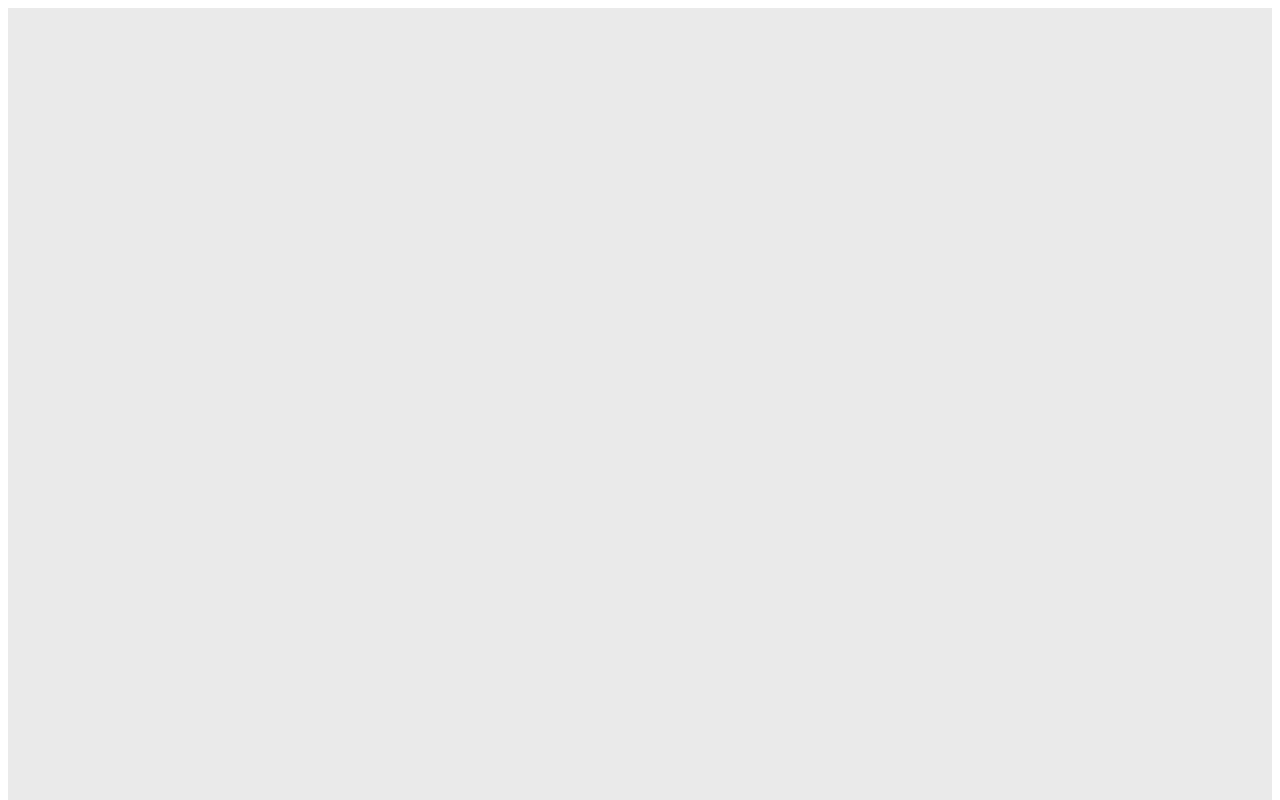
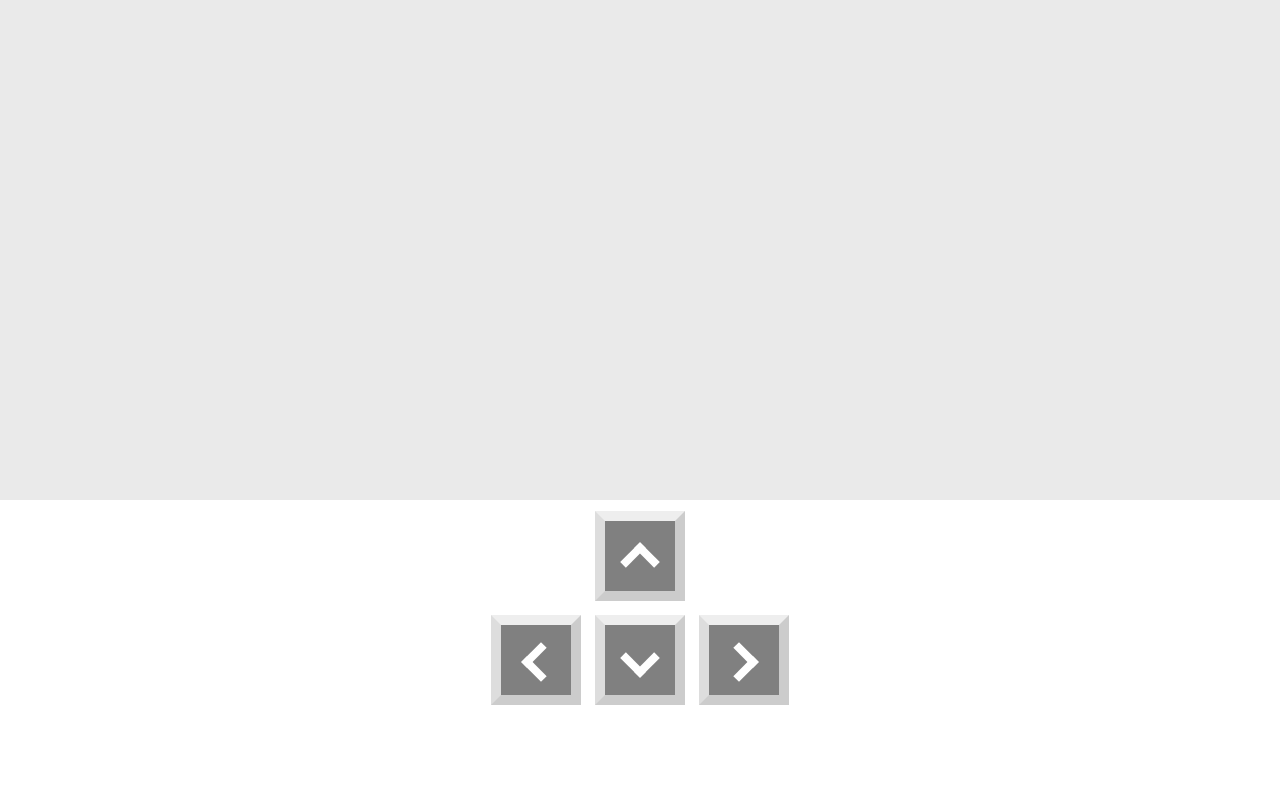
Before and after one commit to RuslanJunior2005/RuslanJunior2005.github.io, a plain HTML site: page index.html in a window 1280 px wide. Shown: the top 800 px of the page. Drawn offline with Linux system fonts and the light colour scheme.

Commit message:
Update main.css

```diff
--- a/main.css
+++ b/main.css
@@ -1,4 +1,9 @@
 
+  body {
+  margin: 0;
+}
+
+.game-canvas {
   width: 100%;
   height: 100vw;
   max-width: 500px;
```
